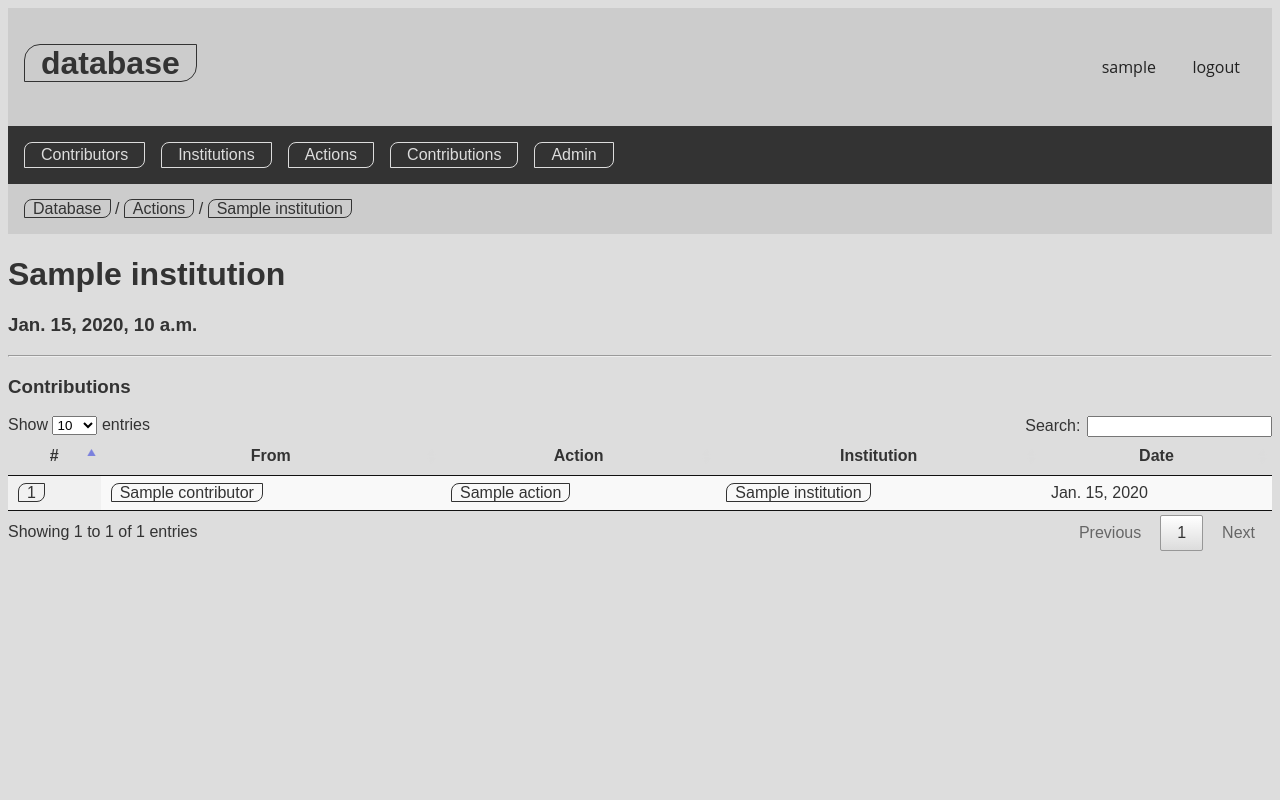
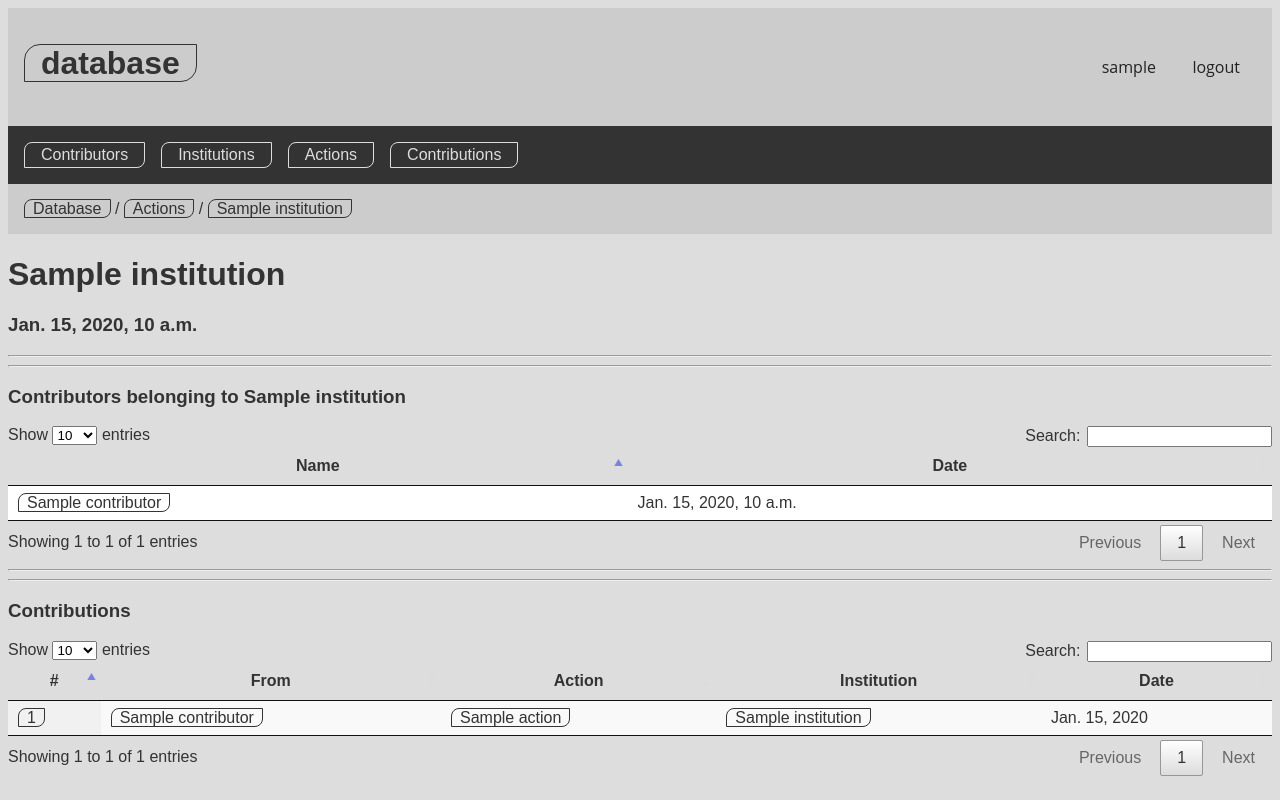
Before and after one commit to inknos/ddd, a Django app: a page that uses database/templates/database/base.html in a window 1280 px wide. Run offline with Django 3.2, Linux system fonts and the light colour scheme; a user stored in the database is signed in; tables that the repository leaves empty hold one stand-in row (values such as "Sample post").

Commit message:
events model, table in intitutions

```diff
--- a/database/models.py
+++ b/database/models.py
@@ -91,3 +91,15 @@
     )
     def __str__(self):
         return self.date_of_contribution.strftime('%m/%d/%Y') + ": " + self.name_of_contributor.name + ": " + self.action_type.name + " " + self.target_institution.name
+
+class Events(models.Model):
+    name = models.CharField(
+        max_length=200,
+        help_text="Name of the Event"
+    )
+
+    organizer = models.ForeignKey(
+        'Institution',
+        on_delete=models.CASCADE,
+        help_text="Institution that created the event",
+    )
--- a/database/templates/database/base.html
+++ b/database/templates/database/base.html
@@ -24,7 +24,6 @@
                 <li><a href="{% url 'institutions' %}">Institutions</a></li>
                 <li><a href="{% url 'actions' %}">Actions</a></li>
                 <li><a href="{% url 'contributions' %}">Contributions</a></li>
-                <li><a href="#">Admin</a></li>
             </ul>
         </nav>
         {% block breadcrumb %}
--- a/database/templates/database/contributions_table.html
+++ b/database/templates/database/contributions_table.html
@@ -1,4 +1,5 @@
 {% if contributions_list %}
+<hr>
 <hr>
 <h3>Contributions</h3>
 <table id="contributions_table" class="display">
--- a/database/templates/database/contributor.html
+++ b/database/templates/database/contributor.html
@@ -10,6 +10,9 @@
 {% endblock breadcrumb %}
 {% block content %}
 <h1>{{ contributor.name }}</h1>
-<h3>{{ contributor.date_of_addition }}</h3>
+<h3>Email: {{ contributor.email }} </h3>
+<h3>Belonging institution: {{ contributor.institution }}</h3>
+<p>Date of modification {{ contributor.date_of_modification }}</p>
+<p>Date of addition: {{ contributor.date_of_addition }}</p>
 {% include 'database/contributions_table.html' %}
 {% endblock %}
--- a/database/templates/database/institution.html
+++ b/database/templates/database/institution.html
@@ -11,5 +11,33 @@
 {% block content %}
 <h1>{{ institution.name }}</h1>
 <h3>{{ institution.date_of_addition }}</h3>
+{% if contributors_list %}
+<hr>
+<hr>
+<h3>Contributors belonging to {{institution.name}}</h3>
+<table id="contributors_table">
+    <thead>
+        <tr>
+            <th>Name</th>
+            <th>Date</th>
+        </tr>
+    </thead>
+    <tbody>
+        {% for contributor in contributors_list %}
+        <tr>
+            <td><a href="{% url 'contributor' contributor.name %}">{{ contributor.name }}</a></td>
+            <td>{{contributor.date_of_addition}}</td>
+        </tr>
+        {% endfor %}
+    </tbody>
+</table>
+<script>
+ $(document).ready( function () {
+     $('#contributors_table').DataTable();
+ } );
+</script>
+{% else %}
+{% endif %}
+
 {% include 'database/contributions_table.html' %}
 {% endblock %}
--- a/database/views.py
+++ b/database/views.py
@@ -55,12 +55,14 @@
     except:
         raise Http404("Institution does not exist, create one!")
     contributions_list = Contribution.objects.filter(target_institution__name=name)
+    contributors_list = Contributor.objects.filter(institution__name=name)
     return render(
         request,
         'database/institution.html',
         {
             "institution" : institution ,
-            "contributions_list": contributions_list
+            "contributions_list": contributions_list,
+            "contributors_list" : contributors_list,
         }
     )
 
```
Also changed, not shown: database/migrations/0005_events.py (added).
